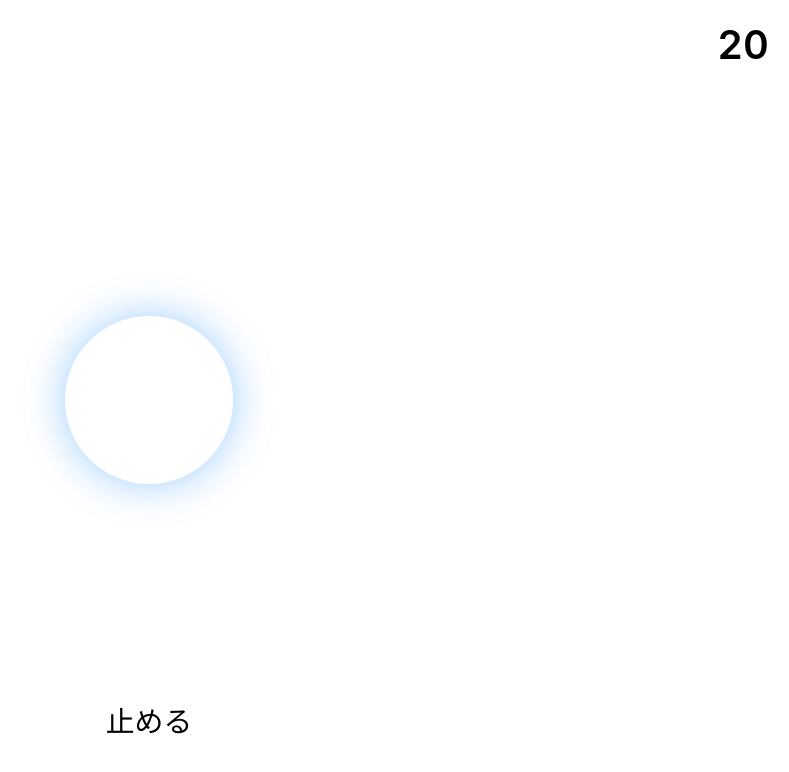
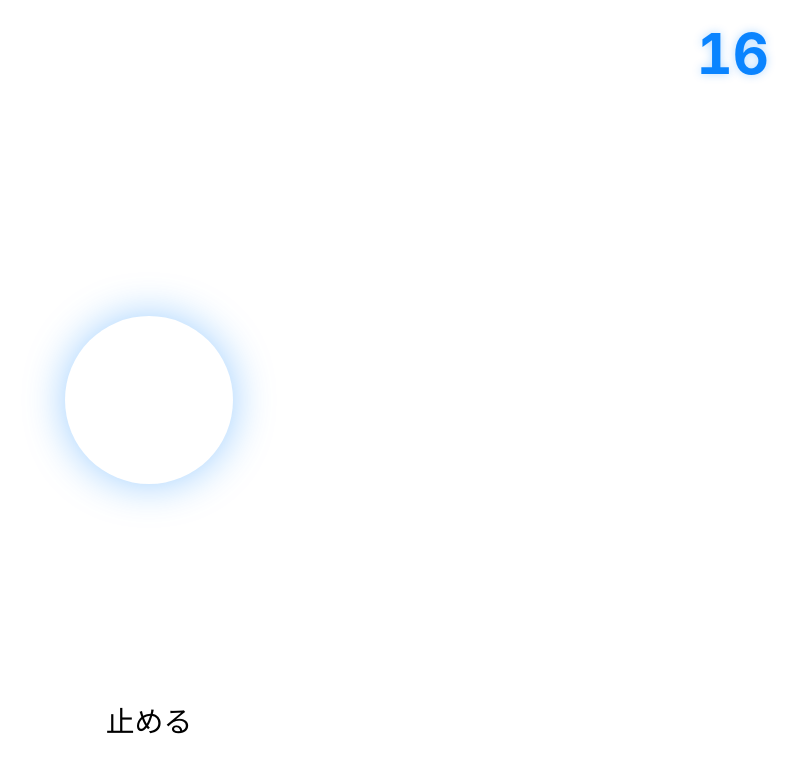
Before and after one commit to cayenneheart/github.io, a plain HTML site: page index.html in a window 1280 px wide. Shown: the whole page, without its empty margins (491-1280 px from the left). Drawn offline with Linux system fonts and the light colour scheme.

Commit message:
fix: improve breathing animation timing and fix timer display

```diff
--- a/app.js
+++ b/app.js
@@ -33,7 +33,7 @@
 
   // --- DOM ---
   var root = document;
-  var timerEl = root.getElementById('timerValue');
+  var timerEl = root.getElementById('timer');
   var circle = root.getElementById('breathingCircle');
   var instruction = root.getElementById('instruction');
   var viewTimer = root.getElementById('view-timer');
@@ -77,29 +77,42 @@
   }
 
   // Compute breathing phase given elapsed and pattern (inhale, hold, exhale)
-  function phaseFor(elapsed, total) {
+  function phaseFor(elapsed) {
     var p = pattern;
-    var cycle = p[0] + p[1] + p[2];
-    var cycleMs = (cycle / total) * 1000 * total; // effectively cycle * 1000
-    var elapsedMs = elapsed % (cycle * 1000);
-    var inhaleMs = p[0] * 1000;
-    var holdMs = p[1] * 1000;
-    var exhaleMs = p[2] * 1000;
-    if (elapsedMs < inhaleMs) return { phase: 'inhale', t: elapsedMs / inhaleMs };
-    if (elapsedMs < inhaleMs + holdMs) return { phase: 'hold', t: (elapsedMs - inhaleMs) / holdMs };
-    return { phase: 'exhale', t: (elapsedMs - inhaleMs - holdMs) / exhaleMs };
+    var cycleDuration = p[0] + p[1] + p[2]; // 4 + 2 + 4 = 10 seconds total cycle
+    var timeInCycle = elapsed % (cycleDuration * 1000);
+
+    var inhaleTime = p[0] * 1000; // 4 seconds
+    var holdTime = p[1] * 1000;   // 2 seconds
+    var exhaleTime = p[2] * 1000; // 4 seconds
+
+    if (timeInCycle < inhaleTime) {
+      return { phase: 'inhale', progress: timeInCycle / inhaleTime };
+    } else if (timeInCycle < inhaleTime + holdTime) {
+      return { phase: 'hold', progress: (timeInCycle - inhaleTime) / holdTime };
+    } else {
+      return { phase: 'exhale', progress: (timeInCycle - inhaleTime - holdTime) / exhaleTime };
+    }
   }
 
   function updateUI(remainingMs) {
     var remaining = Math.max(0, Math.ceil(remainingMs / 1000));
     if (timerEl) timerEl.textContent = remaining;
+
     // breathing circle: scale based on phase
-    var el = phaseFor((Date.now() - startTime), totalSec * 1000);
-    if (!circle) return;
-    circle.classList.remove('inhale', 'hold', 'exhale');
-    circle.classList.add(el.phase);
-    // during hold we keep enlarged via CSS .hold
-    if (instruction) instruction.textContent = (el.phase === 'inhale' ? '吸って' : el.phase === 'hold' ? '止める' : '吐いて');
+    var elapsed = Date.now() - startTime;
+    var phaseInfo = phaseFor(elapsed);
+
+    if (circle) {
+      circle.classList.remove('inhale', 'hold', 'exhale');
+      circle.classList.add(phaseInfo.phase);
+    }
+
+    if (instruction) {
+      var text = phaseInfo.phase === 'inhale' ? '吸って' :
+                 phaseInfo.phase === 'hold' ? '止める' : '吐いて';
+      instruction.textContent = text;
+    }
   }
 
   function tick() {
--- a/style.css
+++ b/style.css
@@ -137,11 +137,12 @@ button:disabled, a:disabled {
   position: absolute;
   top: 20px;
   right: 20px;
-  font-size: 2.5rem;
+  font-size: 3.5rem;
   font-variant-numeric: tabular-nums;
-  color: var(--timer-color);
+  color: #0a84ff;
   z-index: 10;
-  font-weight: 600;
+  font-weight: 700;
+  text-shadow: 0 0 10px rgba(10, 132, 255, 0.3);
 }
 
 /* 呼吸アニメーション領域 */
@@ -162,7 +163,7 @@ button:disabled, a:disabled {
   border-radius: 50%;
   background-color: var(--circle-color);
   transform: scale(0.8);
-  transition: transform 0.3s ease-in-out;
+  transition: transform 4s ease-in-out;
   box-shadow: 0 0 30px rgba(10, 132, 255, 0.4);
 }
 
@@ -180,17 +181,17 @@ button:disabled, a:disabled {
 /* アニメーション状態 */
 .breathing-circle.inhale {
   transform: scale(1.4);
-  transition-property: transform;
+  transition: transform 4s ease-in-out;
 }
 
 .breathing-circle.hold {
   transform: scale(1.4);
-  transition-property: none;
+  transition: none;
 }
 
 .breathing-circle.exhale {
   transform: scale(0.8);
-  transition-property: transform;
+  transition: transform 4s ease-in-out;
 }
 
 /* モーション低減対応 */
@@ -205,7 +206,7 @@ button:disabled, a:disabled {
   .timer {
     top: 15px;
     right: 15px;
-    font-size: 2rem;
+    font-size: 2.8rem;
   }
 
   .breathing-circle {
```
